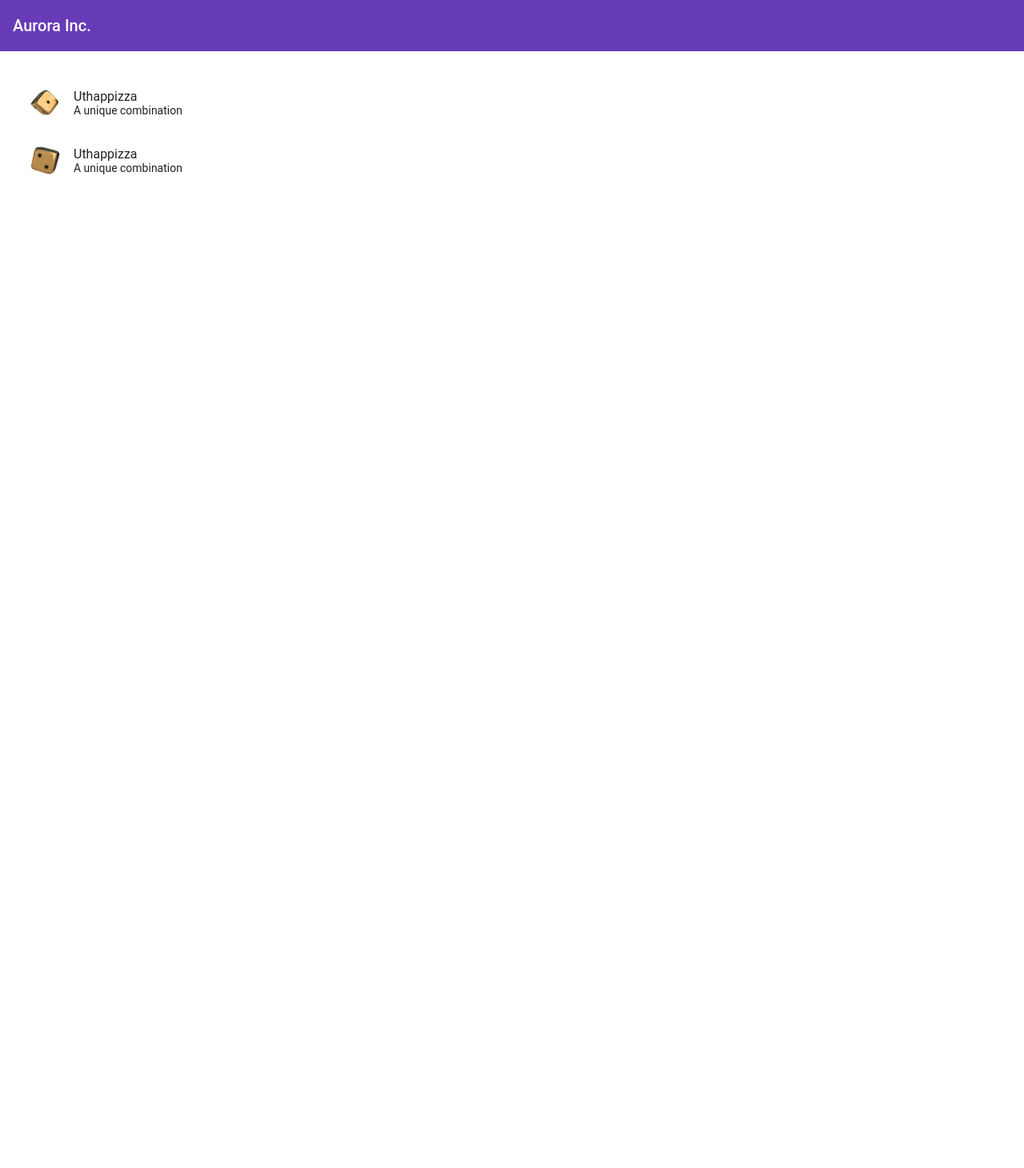
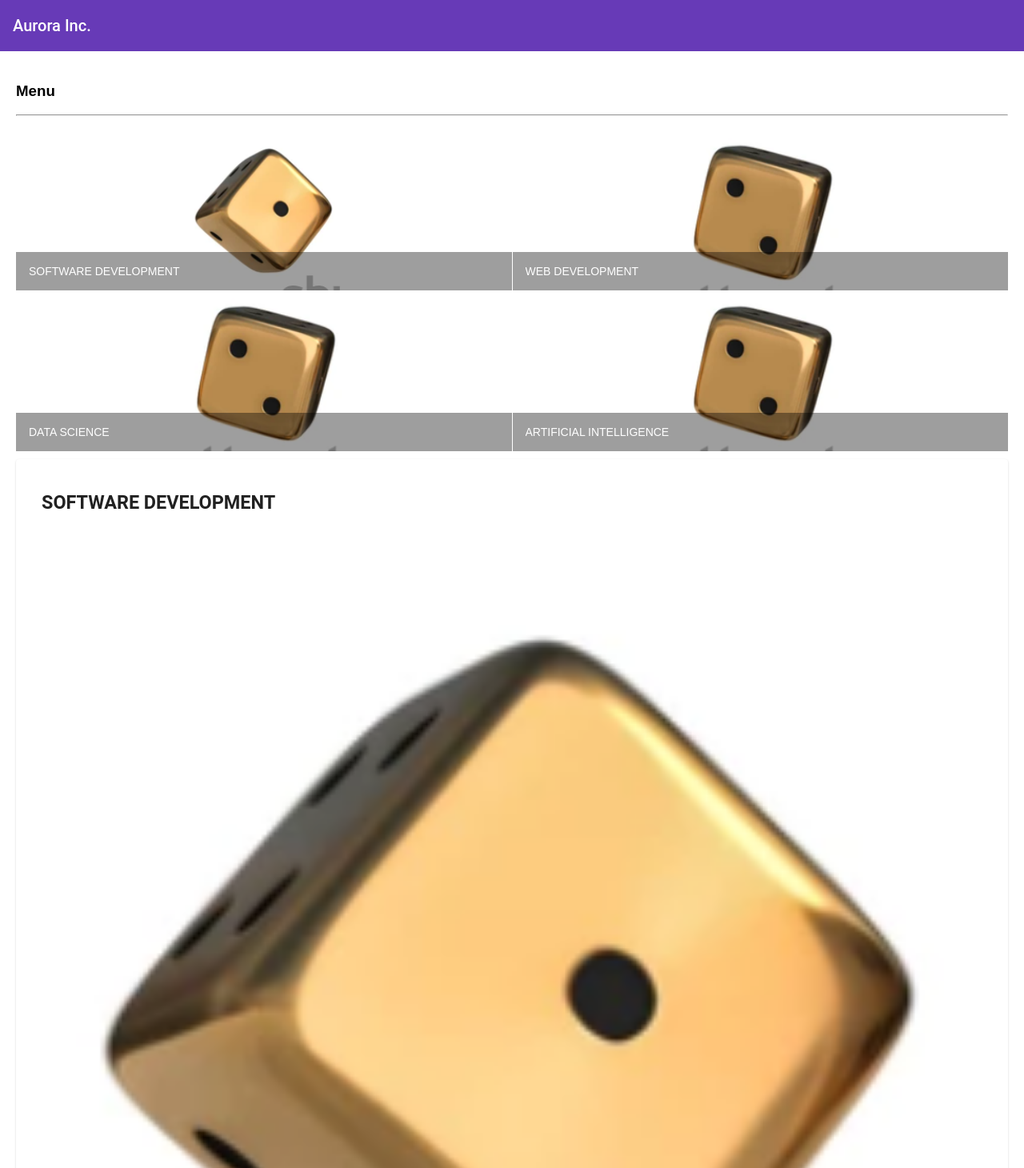
Before and after one commit to idbamimore/conFusion, an Angular app: page / in a window 1280 px wide. Shown: the top 1460 px of the page at 80% size. Before the commit the page ends 800 px from the top, so only its background shows below. Built offline with nearby package versions, Linux system fonts and the light colour scheme.

Commit message:
angular components part II

```diff
--- a/src/app/menu/menu.component.html
+++ b/src/app/menu/menu.component.html
@@ -2,13 +2,41 @@
     fxLayout = "column"
     fxLayoutGap = "10px">
 
-    <mat-list fxFlex>
-        <mat-list-item *ngFor = "let dish of dishes">
-            <img matListAvatar src = {{dish.image}} alt = {{dish.name}}>
-            <h1 matLine> {{dish.name}} </h1>
-            <p matLine>
-                <span> {{dish.description}} </span>
-            </p>
-        </mat-list-item>
-    </mat-list>
+    <div fxFlex>
+        <div>
+            <h3> Menu </h3>
+            <hr>
+        </div>
+    </div>
+
+    <div fxFlex>
+        <mat-grid-list cols = "2" rowHeight = "200px">
+            <mat-grid-tile *ngFor = "let dish of dishes">
+                <img height = "200px" src = {{dish.image}} alt = {{dish.name}}>
+                <mat-grid-tile-footer>
+                    <h1 matLine> {{dish.name | uppercase}} </h1>
+                </mat-grid-tile-footer>
+
+            </mat-grid-tile>
+        </mat-grid-list>
+    </div>
+
+    <div fxFlex *ngIf = "selectedDish">
+        <mat-card>
+            <mat-card-header>
+                <mat-card-title>
+                    <h3> {{selectedDish.name | uppercase}} </h3>
+                </mat-card-title>
+            </mat-card-header>
+            <img mat-card-image src = {{selectedDish.image}} alt = {{selectedDish.name}}>
+            <mat-card-content>
+                <p> {{selectedDish.description}} </p>
+            </mat-card-content>
+            <mat-card-actions>
+                <button mat-button> LIKE </button>
+                <button mat-button> SHARE </button>
+            </mat-card-actions>
+        </mat-card>
+    </div>
+
 </div>
--- a/src/app/menu/menu.component.ts
+++ b/src/app/menu/menu.component.ts
@@ -1,17 +1,11 @@
 import { Component, OnInit } from '@angular/core';
 import { Dish } from '../shared/dish';
 
-@Component({
-  selector: 'app-menu',
-  templateUrl: './menu.component.html',
-  styleUrls: ['./menu.component.scss']
-})
-export class MenuComponent implements OnInit {
 
-  dishes: Dish[] = [
+const DISHES: Dish[] = [
   {
-      id: '0',
-      name: 'Uthappizza',
+    id: '1',
+    name: 'Software Development',
     image: '/assets/images/dice 1.png',
     category: 'mains',
     featured: true,
@@ -22,8 +16,32 @@
   },
 
   {
-      id: '1',
-      name: 'Uthappizza',
+    id: '2',
+    name: 'Web Development',
+    image: '/assets/images/dice 2.png',
+    category: 'mains',
+    featured: true,
+    label: 'Hot',
+    price: '78.9',
+    //tslint:disable-next-line:max-line-length
+    description: 'A unique combination'
+  },
+
+  {
+    id: '3',
+    name: 'Data Science',
+    image: '/assets/images/dice 2.png',
+    category: 'mains',
+    featured: true,
+    label: 'Hot',
+    price: '78.9',
+    //tslint:disable-next-line:max-line-length
+    description: 'A unique combination'
+  },
+
+  {
+    id: '4',
+    name: 'Artificial Intelligence',
     image: '/assets/images/dice 2.png',
     category: 'mains',
     featured: true,
@@ -33,6 +51,16 @@
     description: 'A unique combination'
   }
 ]
+@Component({
+  selector: 'app-menu',
+  templateUrl: './menu.component.html',
+  styleUrls: ['./menu.component.scss']
+})
+export class MenuComponent implements OnInit {
+
+  dishes: Dish[] = DISHES;
+
+  selectedDish: Dish = DISHES[0];
 
   constructor() { }
 
```
Also changed, not shown: src/app/app.module.ts (+7 -1 lines). Lines whose indentation alone changed are shown as unchanged.
